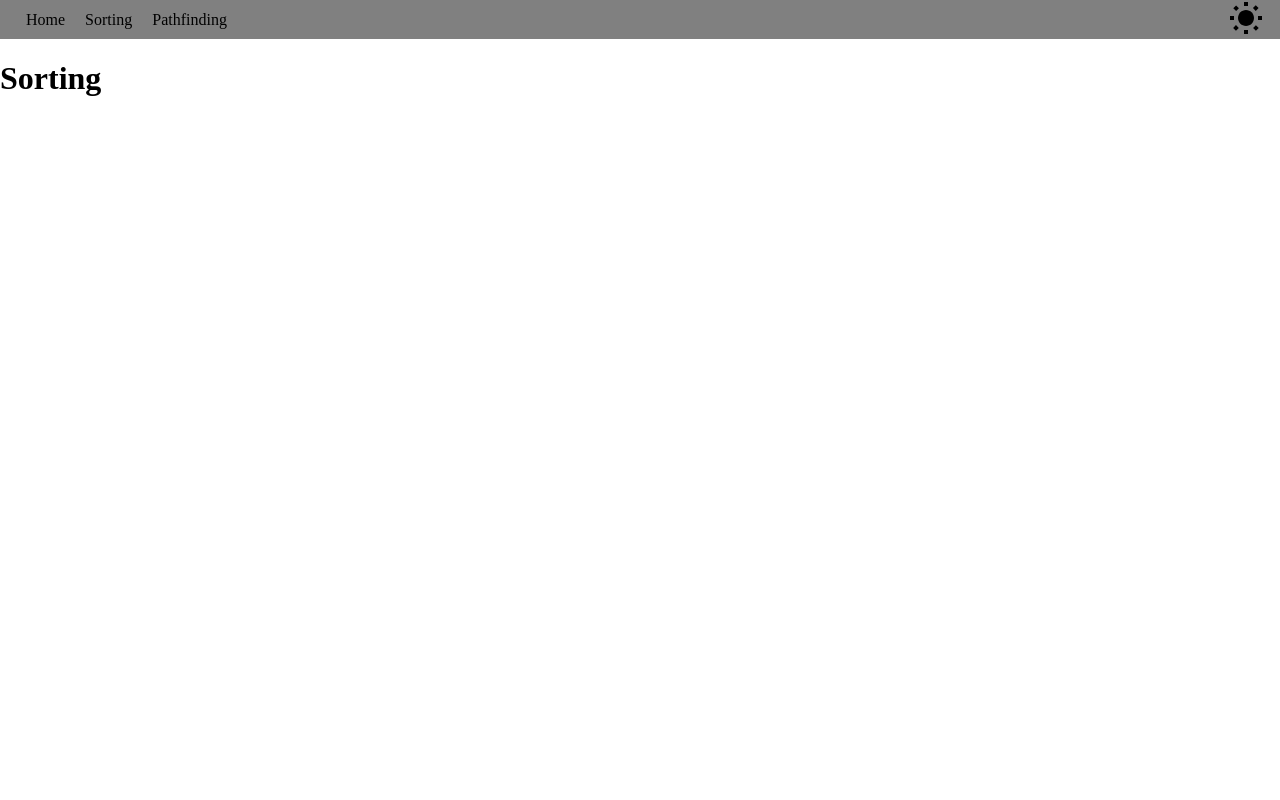
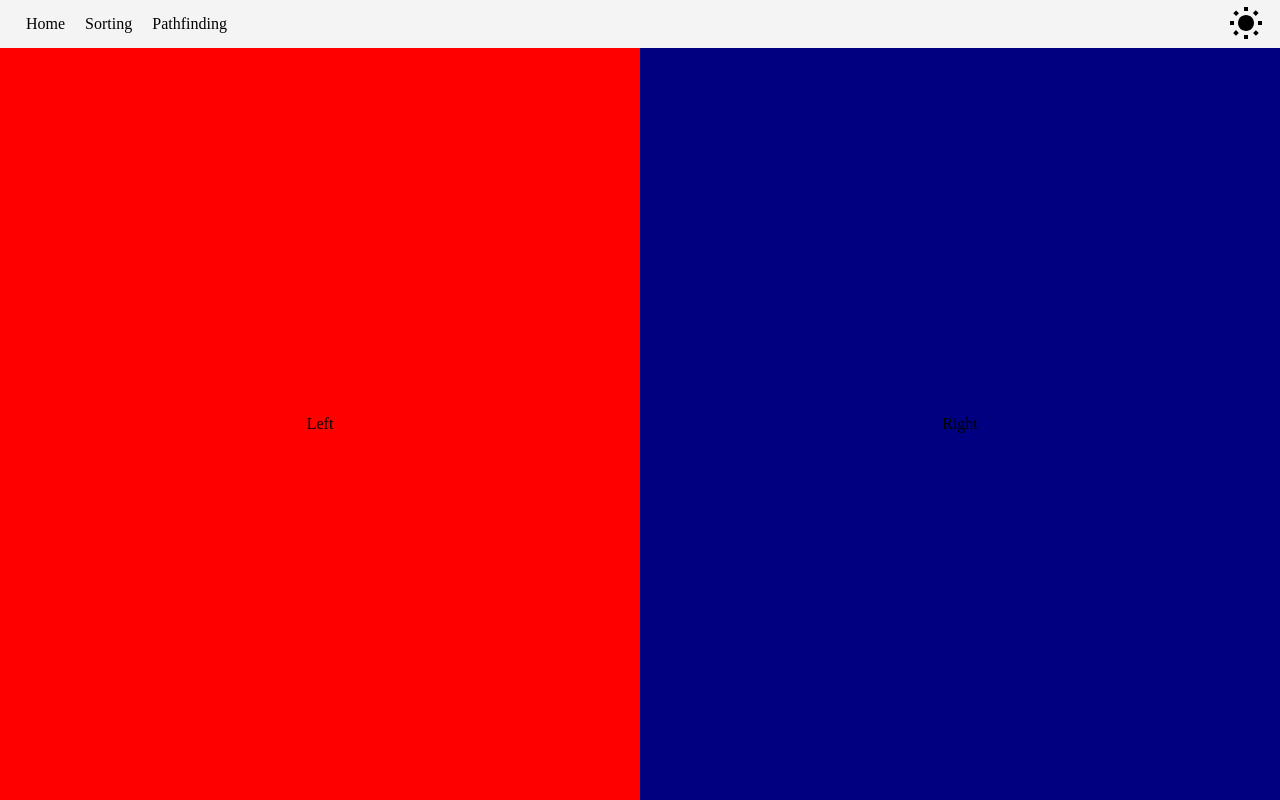
Before and after one commit to aboutBlank-dev/path-finding-sorting-visualizer, a React (Vite) app: page /sorting-visualizer in a window 1280 px wide. Built offline with nearby package versions, Linux system fonts and the light colour scheme.

Commit message:
feat(resizeable-panels): installed, setup basic styling

```diff
--- a/package.json
+++ b/package.json
@@ -11,7 +11,8 @@
   },
   "dependencies": {
     "react": "^18.2.0",
-    "react-dom": "^18.2.0"
+    "react-dom": "^18.2.0",
+    "react-resizable-panels": "^2.0.11"
   },
   "devDependencies": {
     "@types/react": "^18.2.56",
@@ -23,7 +24,6 @@
     "eslint-plugin-react-hooks": "^4.6.0",
     "eslint-plugin-react-refresh": "^0.4.5",
     "react-router-dom": "^6.22.2",
-    "sass": "^1.71.1",
     "typescript": "^5.2.2",
     "vite": "^5.1.4"
   }
--- a/src/App.css
+++ b/src/App.css
@@ -1,7 +1,20 @@
+html {
+  --nav-height: 3rem;
+}
+
 body {
   margin: 0;
+  min-height: 100vh;
 }
 
-body.dark {
-  background-color: rgba(0, 0, 0, 0.237);
+.dark {
+  --text-color: white;
+  --bg-color-1: #333;
+  --bg-color-2: #444;
 }
+
+.light {
+  --text-color: black;
+  --bg-color-1: #f4f4f4;
+  --bg-color-2: #e4e4e4;
+}
--- a/src/App.tsx
+++ b/src/App.tsx
@@ -1,4 +1,6 @@
 import "./App.css";
+import "./pages/Pages.css";
+import "./ResizePanels.css";
 import NavBar from "./components/navbar";
 import Sorting from "./pages/Sorting";
 import Home from "./pages/Home";
--- /dev/null
+++ b/src/ResizePanels.css
@@ -0,0 +1,16 @@
+.panel-group {
+  align-items: stretch;
+}
+
+.resize-handle {
+  position: relative;
+}
+
+.resize-handle[data-resize-handle-active]::before {
+  background-color: black;
+  position: absolute;
+  width: 4px;
+  height: 100%;
+  translate: -2px; /* half of width */
+  content: "";
+}
--- a/src/components/navBar.css
+++ b/src/components/navBar.css
@@ -1,19 +1,17 @@
 .nav-bar {
-  background-color: gray;
+  background-color: var(--bg-color-1);
   justify-content: space-between;
   display: flex;
-  gap: 2rem;
   padding: 0 1rem;
   align-items: center;
+  min-height: var(--nav-height);
+  max-height: var(--nav-height);
 }
 
 .nav-bar a {
   text-decoration: none;
-  color: #000;
+  color: var(--text-color);
   margin: 0 10px;
-  &:hover {
-    color: blue;
-  }
 }
 
 .nav-bar ul {
--- a/src/contexts/themeContext.tsx
+++ b/src/contexts/themeContext.tsx
@@ -23,9 +23,12 @@ export function ThemeContextProvider({
     const userPrefersDark = window.matchMedia(
       "(prefers-color-scheme: dark)"
     ).matches;
+
     if (userPrefersDark) {
       setTheme("dark");
       document.body.classList.add("dark");
+    } else {
+      document.body.classList.add("light");
     }
   }, []);
 
@@ -33,13 +36,15 @@ export function ThemeContextProvider({
   useEffect(() => {
     if (theme === "dark") {
       document.body.classList.add("dark");
+      document.body.classList.remove("light");
     } else {
       document.body.classList.remove("dark");
+      document.body.classList.add("light");
     }
   }, [theme]);
 
   const toggleTheme = () => {
-    setTheme((prevTheme) => (prevTheme === "light" ? "dark" : "light"));
+    setTheme((currTheme) => (currTheme === "light" ? "dark" : "light"));
   };
 
   return (
--- /dev/null
+++ b/src/pages/Pages.css
@@ -0,0 +1,5 @@
+.page {
+  width: 100%;
+  height: calc(100vh - var(--nav-height));
+  display: flex;
+}
--- /dev/null
+++ b/src/pages/Sorting.css
@@ -0,0 +1,18 @@
+.sorting-page {
+}
+
+.left,
+.right {
+  display: flex;
+  align-items: center;
+  justify-content: center;
+  height: 100%;
+}
+
+.right {
+  background-color: navy;
+}
+
+.left {
+  background-color: red;
+}
--- a/src/pages/Sorting.tsx
+++ b/src/pages/Sorting.tsx
@@ -1,3 +1,17 @@
+import { Panel, PanelGroup, PanelResizeHandle } from "react-resizable-panels";
+import "./Sorting.css";
 export default function Sorting() {
-  return <h1>Sorting</h1>;
+  return (
+    <div className='page sorting-page'>
+      <PanelGroup direction='horizontal'>
+        <Panel>
+          <div className='left'>Left</div>
+        </Panel>
+        <PanelResizeHandle className='resize-handle' />
+        <Panel>
+          <div className='right'>Right</div>
+        </Panel>
+      </PanelGroup>
+    </div>
+  );
 }
```
Also changed, not shown: 1 other file (tests, documents, lock files or other folders).
